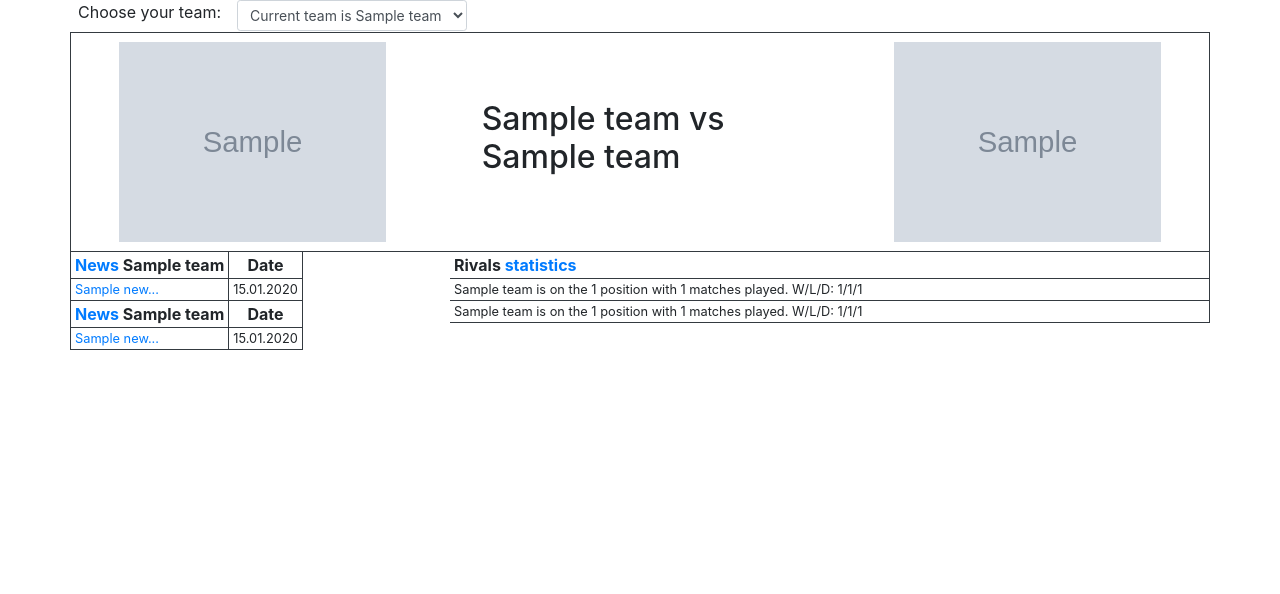
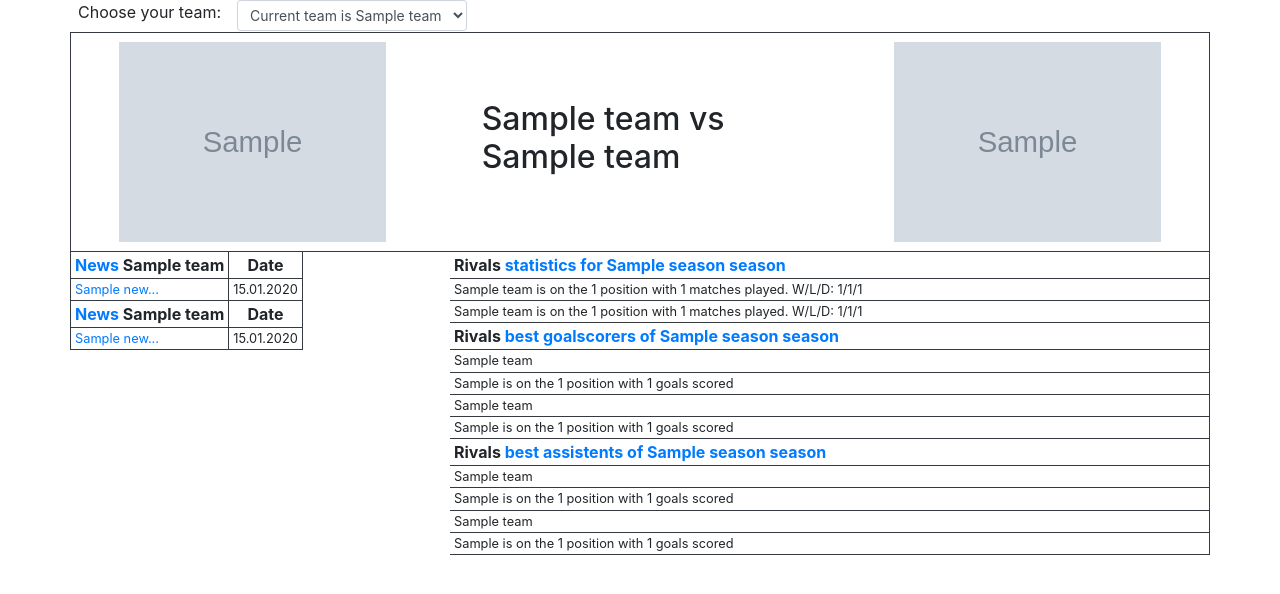
Before and after one commit to leeroymk/afc_project, a Django app: template fwa/templates/fwa/index.html in a window 1280 px wide. Shown: the top 594 px of the page. Run offline with Django 4.2, Linux system fonts and the light colour scheme; tables that the repository leaves empty hold one stand-in row (values such as "Sample post"); the template is opened without the code that fills it: values that come from a table or form of the project are taken from there, most other values are stand-ins (such as "Sample title", 1, 10 or a date in 2020); grey boxes marked "Sample" are stand-in pictures.

Commit message:
Alex addstats (#21)
* timetyper is updated

* goalscorers and assistents are added

```diff
--- a/fwa/templates/fwa/index.html
+++ b/fwa/templates/fwa/index.html
@@ -98,7 +98,7 @@
         <table class="w-100">
           <thead class="border-right border-bottom border-dark">
             <tr>
-              <th class="px-1">Rivals <a href="{% url 'stats-page' %}?team_name={{ team_1.name }}">statistics</a></th>
+              <th class="px-1">Rivals <a href="{% url 'stats-page' %}?team_name={{ team_1.name }}">statistics for {{ season}} season</a></th>
             </tr>
           </thead>
           <tbody>
@@ -122,6 +122,104 @@
               </tr>
           </tbody>
         </table>
+        <table class="w-100">
+          <thead class="border-right border-bottom border-dark">
+            <tr>
+              <th class="px-1">Rivals <a href="{% url 'goalscorers-page' %}?team_name={{ team_1.name }}">best goalscorers of {{ season }} season</a></th>
+            </tr>
+          </thead>
+          <tbody>
+            <tr class="border border-left-0 border-dark">
+              <td class="px-1 small">
+                {{ team_1.name }}
+              </td>
+            </tr>
+            {% if goalscorers_1 %}
+              {% for goalscorer in goalscorers_1 %}
+                <tr class="border border-left-0 border-dark">
+                  <td class="px-1 small">
+                    {{ goalscorer.player }} is on the {{ goalscorer.position }} position with {{ goalscorer.goals }} goals scored
+                  </td>
+                </tr>
+              {% endfor %}
+            {% else %}
+              <tr class="border border-left-0 border-dark">
+                <td class="px-1 small">
+                  {{ team_1.name }} does not have any players in top-50 goalscorers
+                </td>
+              </tr>
+            {%  endif %}
+            <tr class="border border-left-0 border-dark">
+              <td class="px-1 small">
+                {{ team_2.name }}
+              </td>
+            </tr>
+            {% if goalscorers_2 %}
+            {% for goalscorer in goalscorers_2 %}
+              <tr class="border border-left-0 border-dark">
+                <td class="px-1 small">
+                  {{ goalscorer.player }} is on the {{ goalscorer.position }} position with {{ goalscorer.goals }} goals scored
+                </td>
+              </tr>
+            {% endfor %}
+          {% else %}
+            <tr class="border border-left-0 border-dark">
+              <td class="px-1 small">
+                {{ team_2.name }} does not have any players in top-50 goalscorers
+              </td>
+            </tr>
+          {%  endif %}
+          </tbody>
+        </table>
+        <table class="w-100">
+          <thead class="border-right border-bottom border-dark">
+            <tr>
+              <th class="px-1">Rivals <a href="{% url 'assistents-page' %}?team_name={{ team_1.name }}">best assistents of {{ season }} season</a></th>
+            </tr>
+          </thead>
+          <tbody>
+            <tr class="border border-left-0 border-dark">
+              <td class="px-1 small">
+                {{ team_1.name }}
+              </td>
+            </tr>
+            {% if assistents_1 %}
+              {% for assistent in assistents_1 %}
+                <tr class="border border-left-0 border-dark">
+                  <td class="px-1 small">
+                    {{ assistent.player }} is on the {{ assistent.position }} position with {{ assistent.assists }} goals scored
+                  </td>
+                </tr>
+              {% endfor %}
+            {% else %}
+              <tr class="border border-left-0 border-dark">
+                <td class="px-1 small">
+                  {{ team_1.name }} does not have any players in top-50 assistents
+                </td>
+              </tr>
+            {%  endif %}
+            <tr class="border border-left-0 border-dark">
+              <td class="px-1 small">
+                {{ team_2.name }}
+              </td>
+            </tr>
+            {% if assistents_2 %}
+            {% for assistent in assistents_2 %}
+              <tr class="border border-left-0 border-dark">
+                <td class="px-1 small">
+                  {{ assistent.player }} is on the {{ assistent.position }} position with {{ assistent.assists }} goals scored
+                </td>
+              </tr>
+            {% endfor %}
+          {% else %}
+            <tr class="border border-left-0 border-dark">
+              <td class="px-1 small">
+                {{ team_2.name }} does not have any players in top-50 assistents
+              </td>
+            </tr>
+          {%  endif %}
+          </tbody>
+        </table>
       </div>
     </div>
   </div>
--- a/fwa/templates/fwa/stats.html
+++ b/fwa/templates/fwa/stats.html
@@ -16,6 +16,7 @@
   <body>
     <a href="{% url 'index-page' %}?team_name={{ team_1.name }}">Go back to main page</a>
     <h2>Statistics page for season {{ season }}</h2>
+    <div class="row justify-content-center">
       <table>
         <thead class="border border-dark">
           <tr>
@@ -32,9 +33,9 @@
         </thead>
         <tbody>
           {% for stat in stats %}
-          {% if stat.team.name == team_1.name %}
+            {% if stat.team == team_1 %}
               <tr class="border border-dark table-warning">
-          {% elif stat.team.name == team_2.name %}
+            {% elif stat.team == team_2 %}
               <tr class="border border-dark table-info">
             {% else %}
               <tr class="border border-dark">
@@ -70,6 +71,7 @@
           {% endfor %}
         </tbody>
       </table>
+    </div>
   </body>
 </div>
 </html>
--- a/fwa/urls.py
+++ b/fwa/urls.py
@@ -5,4 +5,6 @@ urlpatterns = [
     path('', views.index, name='index-page'),
     path('news/', views.news, name='news-page'),
     path('stats/', views.stats, name='stats-page'),
+    path('goalscorers/', views.goalscorers, name='goalscorers-page'),
+    path('assistents/', views.assistents, name='assistents-page'),
 ]
```
Also changed, not shown: fwa/templates/fwa/assistents.html (added, +57 -0 lines), fwa/templates/fwa/goalscorers.html (added, +57 -0 lines), fwa/views.py (+36 -0 lines). Lines whose indentation alone changed are shown as unchanged.
